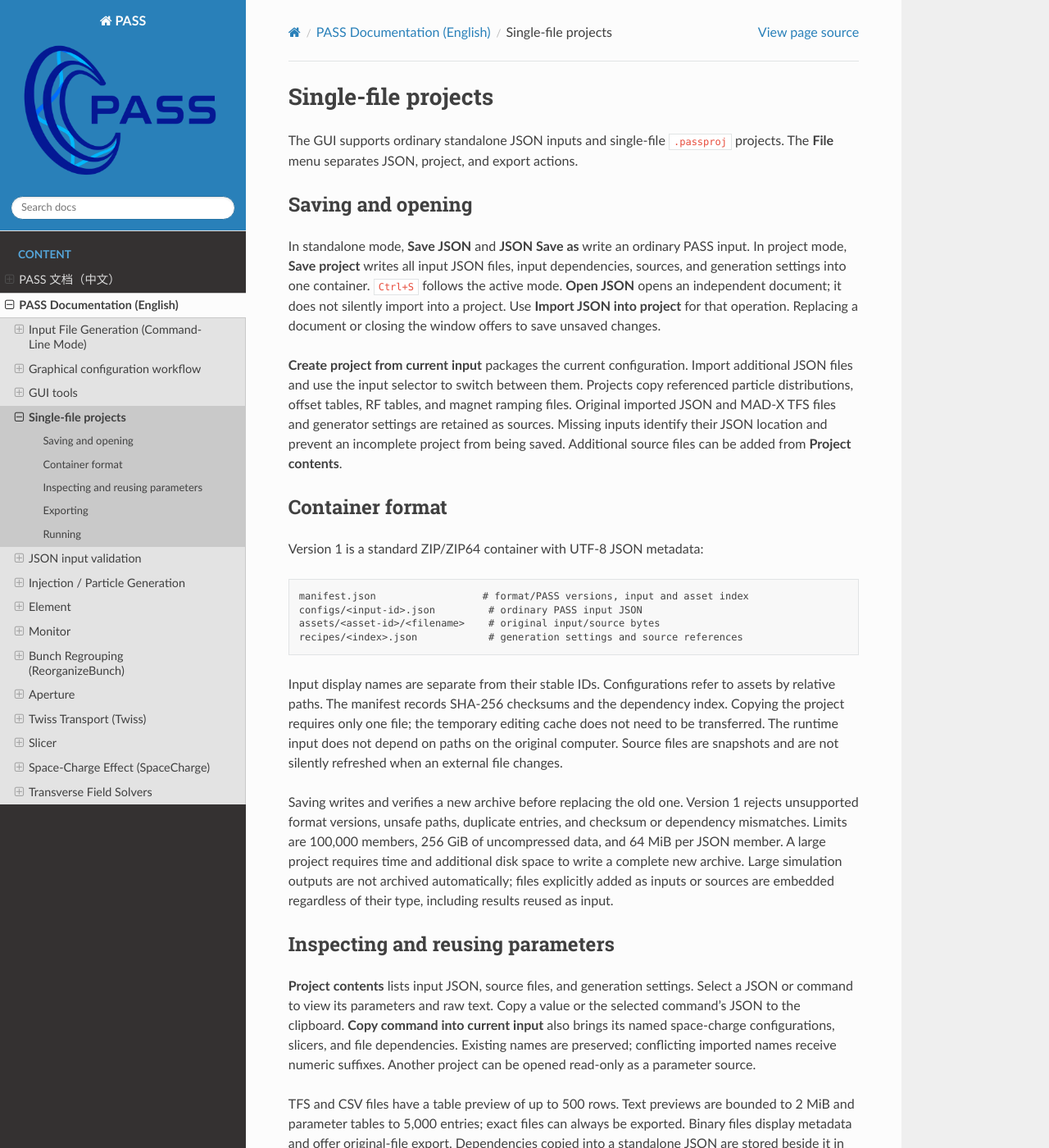
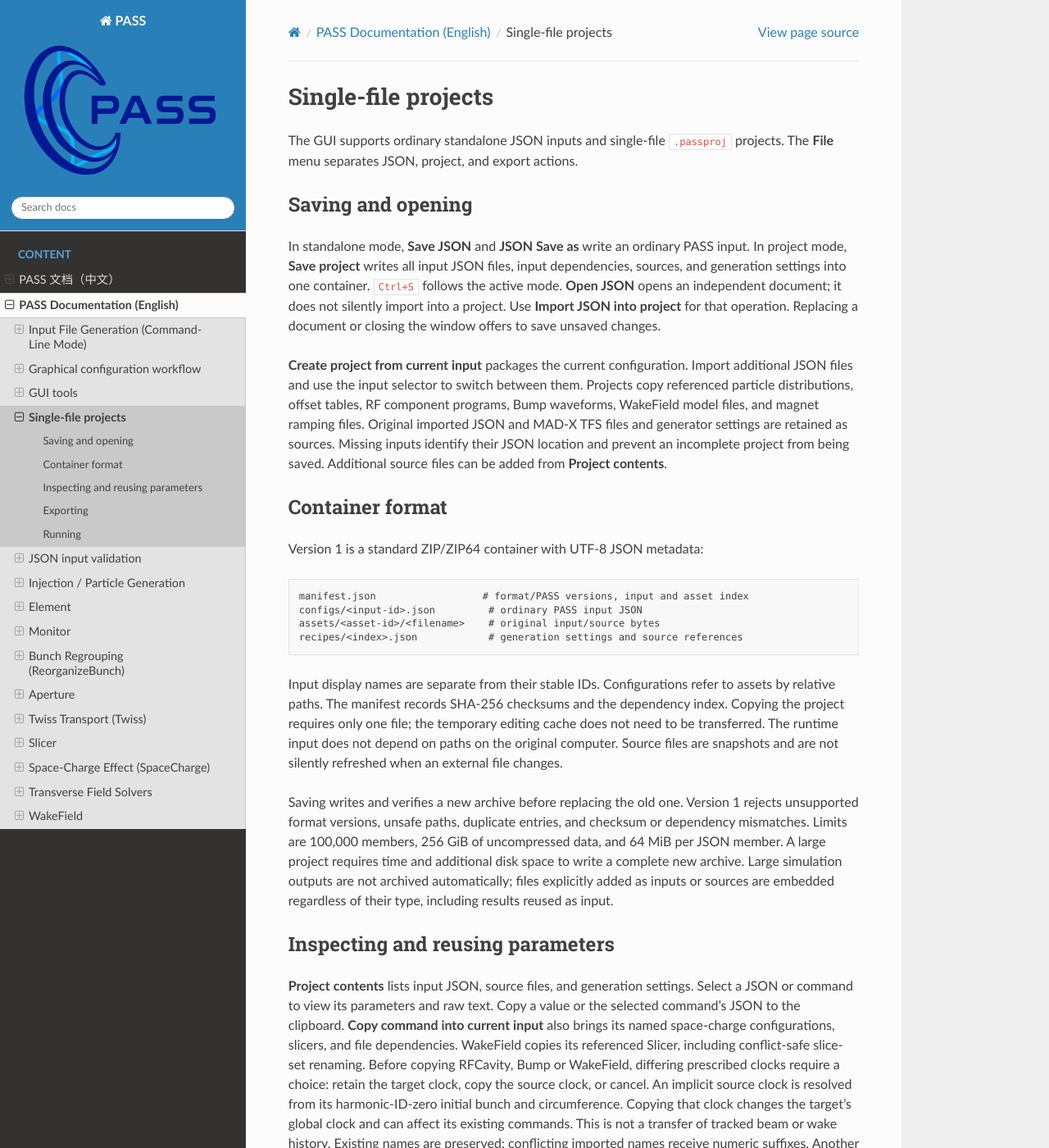
Before and after one commit to changmx/PASS, a Sphinx documentation site: the page built from docs/source/en/project_files.rst, in a window 1280 px wide and 1400 px high. Shown: the whole window at 82% size. Built offline with Sphinx 7.4.7 and the Read the Docs theme 3.1.0, drawn with Linux system fonts in a browser that asks for light colours; pages that are not in the unit, such as notebooks, are missing from menus; some of the changed text lies outside the part shown.

Commit message:
chore: add bump and wakefield

```diff
--- a/docs/source/en/element/index.rst
+++ b/docs/source/en/element/index.rst
@@ -15,6 +15,7 @@
    multipole
    solenoid
    kicker
+   bump
    elseparator
    exciter
    rfcavity
--- a/docs/source/en/index.rst
+++ b/docs/source/en/index.rst
@@ -21,3 +21,4 @@
    slicer
    space_charge
    field_solver
+   wake_field
--- a/docs/source/en/project_files.rst
+++ b/docs/source/en/project_files.rst
@@ -16,8 +16,8 @@
 
 **Create project from current input** packages the current configuration. Import
 additional JSON files and use the input selector to switch between them. Projects
-copy referenced particle distributions, offset tables, RF tables, and magnet
-ramping files. Original imported JSON and MAD-X TFS files and generator settings
+copy referenced particle distributions, offset tables, RF component programs,
+Bump waveforms, WakeField model files, and magnet ramping files. Original imported JSON and MAD-X TFS files and generator settings
 are retained as sources. Missing inputs identify their JSON location and prevent
 an incomplete project from being saved. Additional source files can be added from
 **Project contents**.
@@ -56,6 +56,12 @@
 Select a JSON or command to view its parameters and raw text. Copy a value or the
 selected command's JSON to the clipboard. **Copy command into current input**
 also brings its named space-charge configurations, slicers, and file dependencies.
+WakeField copies its referenced Slicer, including conflict-safe slice-set renaming.
+Before copying RFCavity, Bump or WakeField, differing prescribed clocks require a
+choice: retain the target clock, copy the source clock, or cancel. An implicit
+source clock is resolved from its harmonic-ID-zero initial bunch and circumference.
+Copying that clock changes the target's global clock and can affect its existing
+commands. This is not a transfer of tracked beam or wake history.
 Existing names are preserved; conflicting imported names receive numeric suffixes.
 Another project can be opened read-only as a parameter source.
 
--- a/docs/source/zh/element/index.rst
+++ b/docs/source/zh/element/index.rst
@@ -15,6 +15,7 @@
    multipole
    solenoid
    kicker
+   bump
    elseparator
    exciter
    rfcavity
--- a/docs/source/zh/index.rst
+++ b/docs/source/zh/index.rst
@@ -22,4 +22,4 @@
    slicer
    space_charge
    field_solver
-   wake_implementation
+   wake_field
```
Also changed, not shown: docs/source/zh/project_files.rst (+6 -1 lines).
